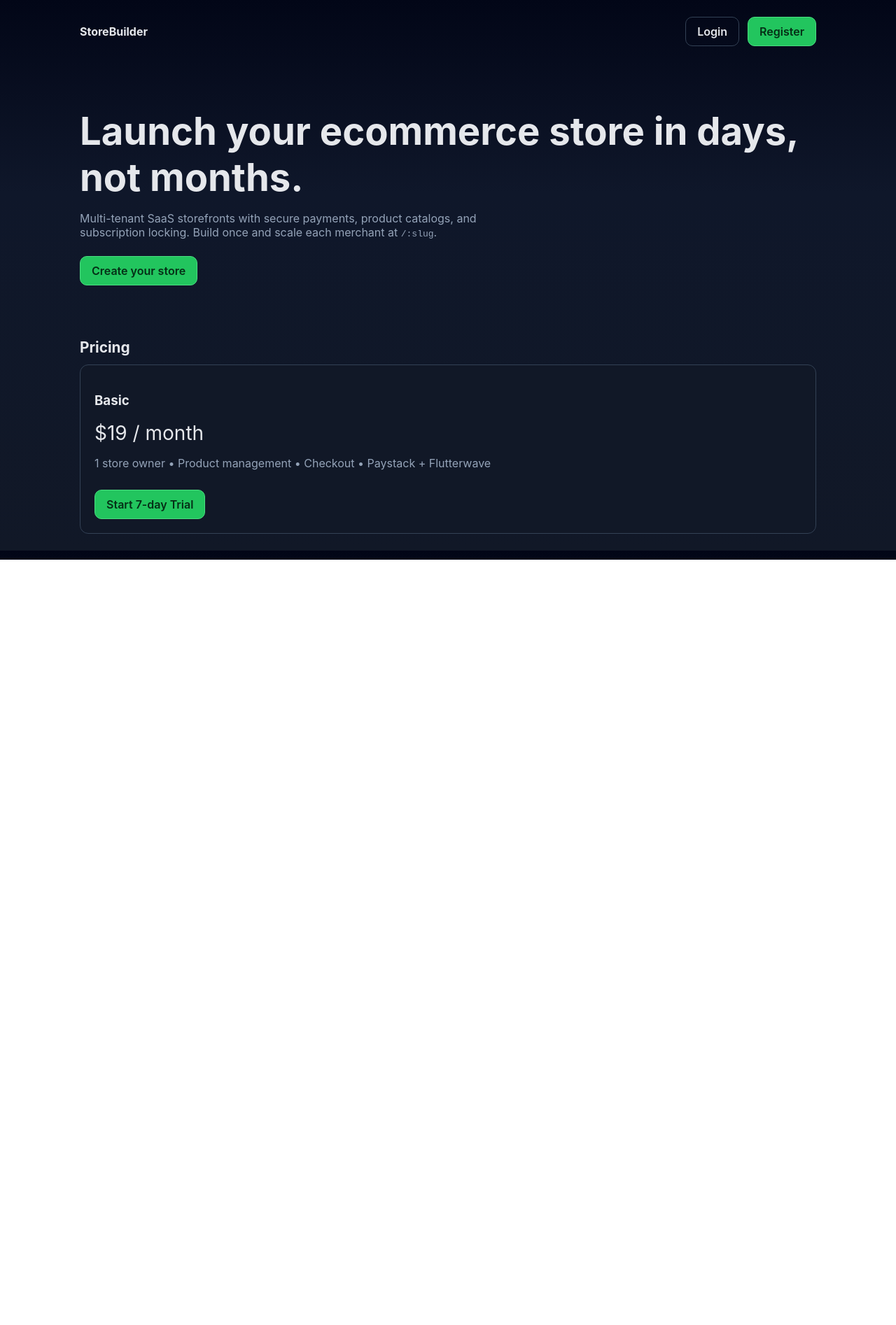
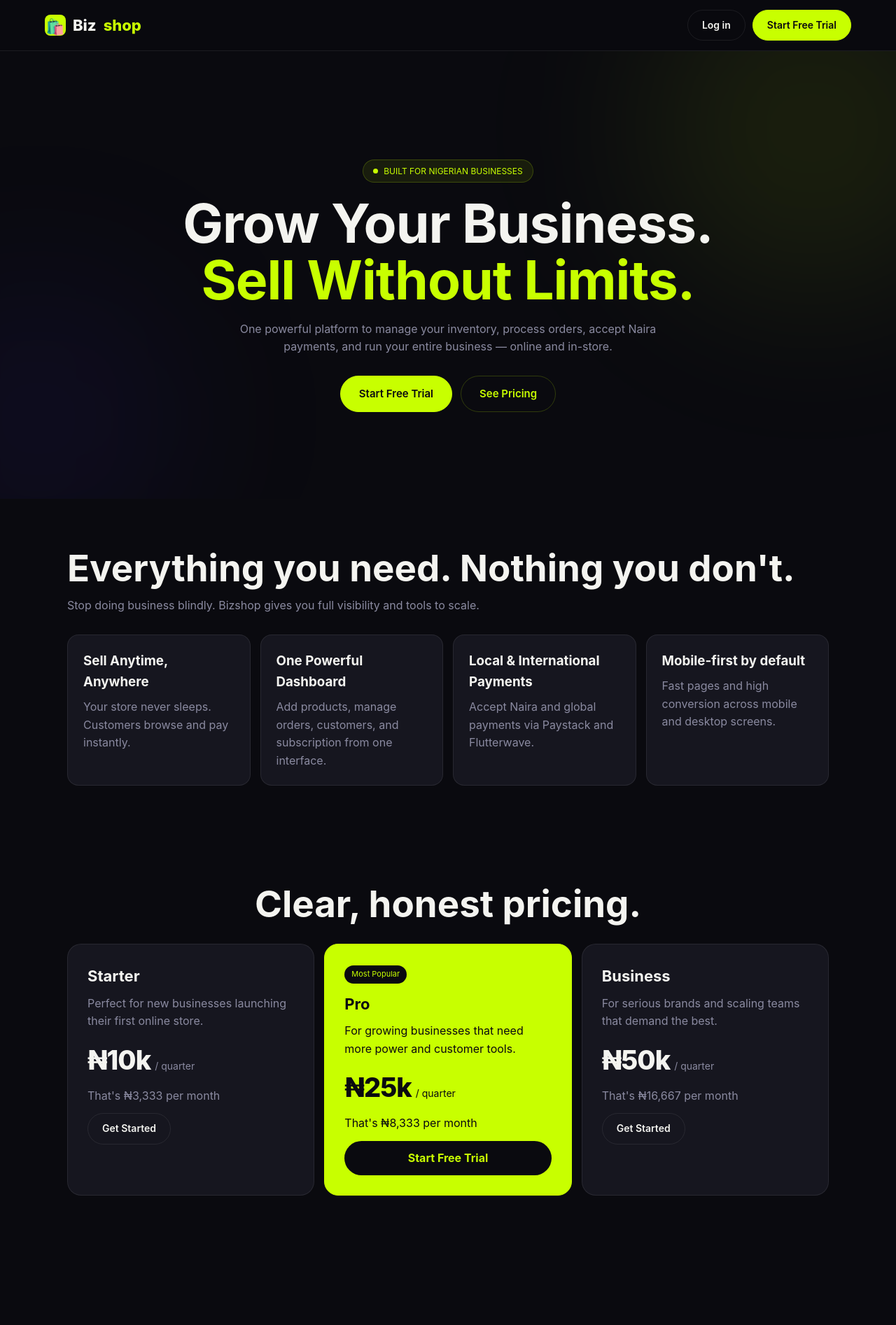
Before and after one commit to jubrilzy/myapp, a Next.js app: page / in a window 1280 px wide. Shown: the top 1894 px of the page at 70% size. Before the commit the page ends 800 px from the top, so only its background shows below. Built offline with nearby package versions, Linux system fonts and the light colour scheme.

Commit message:
Apply Bizshop-style responsive visual redesign across core pages

```diff
--- a/app/globals.css
+++ b/app/globals.css
@@ -1,121 +1,171 @@
 :root {
-  --bg: #0f172a;
-  --panel: #111827;
-  --panel-2: #1f2937;
-  --text: #e5e7eb;
-  --muted: #94a3b8;
-  --primary: #22c55e;
-  --accent: #38bdf8;
-  --border: #334155;
+  --ink: #0a0a0f;
+  --surface: #111118;
+  --card: #16161f;
+  --border: rgba(255,255,255,0.08);
+  --border-hover: rgba(255,255,255,0.15);
+  --lime: #c8ff00;
+  --lime-bg: rgba(200,255,0,0.08);
+  --lime-border: rgba(200,255,0,0.2);
+  --white: #f4f4f0;
+  --muted: #8a8aa0;
+  --shadow: rgba(0,0,0,0.45);
+  --nav-bg: rgba(10,10,15,0.85);
 }
 
 * { box-sizing: border-box; }
+html { scroll-behavior: smooth; }
 body {
   margin: 0;
-  font-family: Inter, Arial, sans-serif;
-  background: linear-gradient(180deg, #020617, #0f172a 35%, #111827);
-  color: var(--text);
+  background: var(--ink);
+  color: var(--white);
+  font-family: 'DM Sans', Inter, Arial, sans-serif;
+  line-height: 1.6;
+}
+a { color: inherit; text-decoration: none; }
+
+.btn {
+  font-size: 14px;
+  font-weight: 600;
+  padding: 10px 20px;
+  border-radius: 999px;
+  border: 1px solid var(--border);
+  cursor: pointer;
+  display: inline-flex;
+  align-items: center;
+  justify-content: center;
+  gap: 8px;
+}
+.btn-primary { background: var(--lime); color: #0a0a0f; border-color: var(--lime); }
+.btn-ghost, .btn-outline { background: transparent; color: var(--white); }
+.btn-outline-lime { background: transparent; color: var(--lime); border: 1px solid var(--lime-border); }
+.btn-lg { padding: 13px 26px; font-size: 15px; }
+.btn-popular {
+  display: block;
+  text-align: center;
+  width: 100%;
+  padding: 12px 18px;
+  border-radius: 999px;
+  background: #0a0a0f;
+  color: var(--lime);
+  font-weight: 700;
 }
 
-a { color: inherit; text-decoration: none; }
+.site-nav {
+  position: sticky;
+  top: 0;
+  z-index: 100;
+  display: flex;
+  justify-content: space-between;
+  align-items: center;
+  padding: 14px clamp(16px, 5vw, 64px);
+  border-bottom: 1px solid var(--border);
+  background: var(--nav-bg);
+  backdrop-filter: blur(10px);
+}
+.nav-logo { display: flex; align-items: center; gap: 10px; font-weight: 800; font-size: 22px; }
+.nav-logo em { color: var(--lime); font-style: normal; }
+.nav-logo-icon { width: 30px; height: 30px; background: var(--lime); color: #111; display: grid; place-items: center; border-radius: 8px; }
+.nav-right { display: flex; gap: 10px; }
 
-.container { max-width: 1100px; margin: 0 auto; padding: 24px; }
-.card { background: var(--panel); border: 1px solid var(--border); border-radius: 12px; }
-.panel-pad { padding: 18px; }
-.btn {
-  display: inline-block;
+.hero { min-height: 80vh; display: grid; place-items: center; padding: 70px 16px 40px; position: relative; overflow: hidden; }
+.hero-inner { max-width: 860px; text-align: center; position: relative; z-index: 2; }
+.hero h1 { font-size: clamp(2.2rem, 6vw, 5rem); line-height: 1.06; letter-spacing: -1px; margin: 0; }
+.hero h1 em { color: var(--lime); font-style: normal; }
+.hero-sub { color: var(--muted); max-width: 620px; margin: 16px auto 28px; }
+.hero-cta { display: flex; gap: 12px; justify-content: center; flex-wrap: wrap; }
+.badge {
+  display: inline-flex;
+  align-items: center;
+  gap: 8px;
+  border-radius: 999px;
+  padding: 6px 14px;
+  background: var(--lime-bg);
+  border: 1px solid var(--lime-border);
+  color: var(--lime);
+  font-size: 12px;
+  text-transform: uppercase;
+  margin-bottom: 18px;
+}
+.badge-dot { width: 7px; height: 7px; border-radius: 50%; background: var(--lime); }
+.blob { position: absolute; border-radius: 50%; filter: blur(120px); pointer-events: none; }
+.blob-1 { width: 480px; height: 480px; background: rgba(200,255,0,0.09); right: -120px; top: -130px; }
+.blob-2 { width: 390px; height: 390px; background: rgba(80,60,255,0.08); left: -140px; bottom: -80px; }
+
+.container-slim { max-width: 1120px; margin: 0 auto; padding: 70px 16px; }
+.section-title { font-size: clamp(2rem, 4.2vw, 3.3rem); line-height: 1.1; margin: 0; }
+.section-desc { color: var(--muted); max-width: 720px; margin-top: 12px; }
+
+.why-grid { display: grid; grid-template-columns: repeat(auto-fit, minmax(230px, 1fr)); gap: 14px; }
+.why-item, .card {
+  background: var(--card);
   border: 1px solid var(--border);
-  padding: 10px 16px;
-  border-radius: 10px;
-  font-weight: 600;
-  cursor: pointer;
+  border-radius: 16px;
+  padding: 22px;
 }
-.btn-primary { background: var(--primary); color: #052e16; border-color: #4ade80; }
-.btn-outline { background: transparent; color: var(--text); }
-.grid { display: grid; gap: 16px; }
-.muted { color: var(--muted); }
-.row-between { display: flex; justify-content: space-between; align-items: center; gap: 16px; }
+.why-item h3 { margin: 0 0 8px; }
+.why-item p { margin: 0; color: var(--muted); }
 
-.nav { display: flex; justify-content: space-between; align-items: center; margin-bottom: 32px; }
-.hero { padding: 56px 0 40px; }
-.hero h1 { font-size: clamp(2rem, 6vw, 3.4rem); margin: 0 0 16px; }
-.hero p { color: var(--muted); max-width: 640px; margin: 0 0 24px; }
-.pricing { grid-template-columns: repeat(auto-fit, minmax(240px, 1fr)); }
-.section-title { margin: 36px 0 12px; font-size: 1.3rem; }
+.pricing { padding: 0 0 40px; }
+.pricing-grid { display: grid; grid-template-columns: repeat(auto-fit, minmax(250px, 1fr)); gap: 14px; }
+.pricing-card { background: var(--card); border: 1px solid var(--border); border-radius: 20px; padding: 28px; }
+.pricing-card.popular { background: var(--lime); color: #0a0a0f; border-color: var(--lime); }
+.pricing-card.popular .plan-name,
+.pricing-card.popular .plan-desc,
+.pricing-card.popular .amount,
+.pricing-card.popular .cycle,
+.pricing-card.popular .plan-monthly { color: #0a0a0f; }
+.popular-tag { display: inline-block; background: #0a0a0f; color: var(--lime); border-radius: 999px; padding: 4px 10px; font-size: 11px; margin-bottom: 12px; }
+.plan-name { margin: 0 0 8px; font-size: 22px; }
+.plan-desc, .plan-monthly { color: var(--muted); margin: 0 0 12px; }
+.plan-price { display: flex; gap: 6px; align-items: baseline; margin-bottom: 8px; }
+.amount { font-size: 38px; font-weight: 800; letter-spacing: -1px; }
+.cycle { color: var(--muted); font-size: 14px; }
 
-.auth-wrap { max-width: 420px; margin: 70px auto; padding: 24px; }
-.auth-wrap h1 { margin-top: 0; }
+.cta-section { padding: 70px 16px 100px; }
+.cta-inner { max-width: 760px; margin: 0 auto; text-align: center; }
+.cta-btns { display: flex; gap: 12px; justify-content: center; flex-wrap: wrap; margin-top: 20px; }
+
+.auth-wrap { max-width: 460px; margin: 70px auto; background: var(--card); border: 1px solid var(--border); border-radius: 18px; padding: 24px; }
 .field { display: grid; gap: 8px; margin-bottom: 14px; }
-input,
-textarea,
-select {
+input, textarea, select {
   width: 100%;
   border: 1px solid var(--border);
-  border-radius: 10px;
-  background: #0b1220;
-  color: var(--text);
-  padding: 10px;
+  border-radius: 12px;
+  background: #0d0d16;
+  color: var(--white);
+  padding: 11px;
   font: inherit;
 }
 
-.dashboard { display: grid; grid-template-columns: 220px 1fr; min-height: 100vh; }
-.sidebar { border-right: 1px solid var(--border); padding: 20px; background: #0b1220; }
-.side-link { display: block; padding: 10px 12px; margin-bottom: 8px; border-radius: 8px; color: var(--muted); }
-.side-link.active, .side-link:hover { background: #1e293b; color: var(--text); }
-.topbar {
-  border-bottom: 1px solid var(--border);
-  padding: 18px 24px;
-  display: flex;
-  align-items: center;
-  justify-content: space-between;
-  gap: 12px;
-}
-.badge {
-  border: 1px solid #14532d;
-  background: #052e16;
-  color: #86efac;
-  font-size: 0.8rem;
-  border-radius: 999px;
-  padding: 5px 10px;
-  font-weight: 600;
-}
+.dashboard { display: grid; grid-template-columns: 240px 1fr; min-height: 100vh; }
+.sidebar { background: #0d0d16; border-right: 1px solid var(--border); padding: 20px; }
+.side-link { display: block; padding: 10px 12px; border-radius: 10px; color: var(--muted); margin-bottom: 8px; }
+.side-link:hover { background: #1b1b28; color: var(--white); }
+.topbar { border-bottom: 1px solid var(--border); padding: 16px 24px; display: flex; justify-content: space-between; align-items: center; gap: 12px; }
 .main { padding: 24px; }
-.stat-grid { grid-template-columns: repeat(auto-fit, minmax(180px, 1fr)); }
+.muted { color: var(--muted); }
+.grid { display: grid; gap: 14px; }
+.stat-grid { grid-template-columns: repeat(auto-fit, minmax(170px, 1fr)); }
+.panel-pad { padding: 18px; }
+.row-between { display: flex; justify-content: space-between; align-items: center; gap: 12px; }
 
 .table-wrap { overflow-x: auto; }
-.table {
-  width: 100%;
-  border-collapse: collapse;
-  min-width: 760px;
-}
-.table th,
-.table td {
-  text-align: left;
-  border-bottom: 1px solid var(--border);
-  padding: 12px 8px;
-  white-space: nowrap;
-}
-.table th { color: var(--muted); font-weight: 600; }
-.link-btn {
-  border: 0;
-  background: none;
-  color: #fca5a5;
-  padding: 0;
-  cursor: pointer;
-}
-.form-grid { max-width: 760px; }
+.table { width: 100%; border-collapse: collapse; min-width: 760px; }
+.table th, .table td { text-align: left; border-bottom: 1px solid var(--border); padding: 12px 8px; white-space: nowrap; }
+.table th { color: var(--muted); }
+.link-btn { border: 0; background: none; color: #ff9ea1; cursor: pointer; padding: 0; }
 
 .store-header { display: flex; justify-content: space-between; align-items: center; padding: 16px 0; }
-.logo { font-size: 1.2rem; font-weight: 700; color: var(--accent); }
+.logo { color: var(--lime); font-weight: 700; font-size: 1.2rem; }
 .product-grid { grid-template-columns: repeat(auto-fit, minmax(220px, 1fr)); }
-.cart-btn { position: relative; }
 .drawer {
   position: fixed;
   top: 0;
   right: 0;
   width: min(360px, 92vw);
   height: 100vh;
-  background: #0b1220;
+  background: #0d0d16;
   border-left: 1px solid var(--border);
   padding: 20px;
   transform: translateX(100%);
@@ -126,6 +176,6 @@ select {
 @media (max-width: 860px) {
   .dashboard { grid-template-columns: 1fr; }
   .sidebar { border-right: 0; border-bottom: 1px solid var(--border); }
-  .topbar,
-  .row-between { flex-direction: column; align-items: flex-start; }
+  .topbar, .row-between { flex-direction: column; align-items: flex-start; }
+  .nav-right { display: none; }
 }
--- a/app/page.tsx
+++ b/app/page.tsx
@@ -1,34 +1,104 @@
 import Link from 'next/link';
+
+const plans = [
+  {
+    name: 'Starter',
+    price: '₦10k',
+    cycle: '/ quarter',
+    monthly: "That's ₦3,333 per month",
+    description: 'Perfect for new businesses launching their first online store.',
+    cta: 'Get Started',
+    featured: false,
+  },
+  {
+    name: 'Pro',
+    price: '₦25k',
+    cycle: '/ quarter',
+    monthly: "That's ₦8,333 per month",
+    description: 'For growing businesses that need more power and customer tools.',
+    cta: 'Start Free Trial',
+    featured: true,
+  },
+  {
+    name: 'Business',
+    price: '₦50k',
+    cycle: '/ quarter',
+    monthly: "That's ₦16,667 per month",
+    description: 'For serious brands and scaling teams that demand the best.',
+    cta: 'Get Started',
+    featured: false,
+  },
+];
 
 export default function LandingPage() {
   return (
-    <div className="container">
-      <nav className="nav">
-        <strong>StoreBuilder</strong>
-        <div style={{ display: 'flex', gap: 12 }}>
-          <Link className="btn btn-outline" href="/login">Login</Link>
-          <Link className="btn btn-primary" href="/register">Register</Link>
+    <>
+      <nav className="site-nav">
+        <Link href="/" className="nav-logo">
+          <span className="nav-logo-icon">🛍️</span> Biz<em>shop</em>
+        </Link>
+        <div className="nav-right">
+          <Link className="btn btn-ghost" href="/login">Log in</Link>
+          <Link className="btn btn-primary" href="/register">Start Free Trial</Link>
         </div>
       </nav>
 
       <section className="hero">
-        <h1>Launch your ecommerce store in days, not months.</h1>
-        <p>
-          Multi-tenant SaaS storefronts with secure payments, product catalogs, and subscription locking.
-          Build once and scale each merchant at <code>/:slug</code>.
-        </p>
-        <Link className="btn btn-primary" href="/register">Create your store</Link>
+        <div className="blob blob-1" />
+        <div className="blob blob-2" />
+        <div className="hero-inner">
+          <div className="badge"><span className="badge-dot" />Built for Nigerian Businesses</div>
+          <h1>Grow Your Business. <em>Sell Without Limits.</em></h1>
+          <p className="hero-sub">
+            One powerful platform to manage your inventory, process orders, accept Naira payments,
+            and run your entire business — online and in-store.
+          </p>
+          <div className="hero-cta">
+            <Link href="/register" className="btn btn-primary btn-lg">Start Free Trial</Link>
+            <a href="#pricing" className="btn btn-outline-lime btn-lg">See Pricing</a>
+          </div>
+        </div>
       </section>
 
-      <h2 className="section-title">Pricing</h2>
-      <section className="grid pricing">
-        <article className="card" style={{ padding: 20 }}>
-          <h3>Basic</h3>
-          <p style={{ fontSize: 28, margin: '8px 0' }}>$19 / month</p>
-          <p style={{ color: 'var(--muted)' }}>1 store owner • Product management • Checkout • Paystack + Flutterwave</p>
-          <Link className="btn btn-primary" style={{ marginTop: 12 }} href="/register">Start 7-day Trial</Link>
-        </article>
+      <section className="why container-slim" id="features">
+        <h2 className="section-title">Everything you need. Nothing you don&apos;t.</h2>
+        <p className="section-desc">Stop doing business blindly. Bizshop gives you full visibility and tools to scale.</p>
+        <div className="why-grid" style={{ marginTop: 28 }}>
+          <article className="why-item"><h3>Sell Anytime, Anywhere</h3><p>Your store never sleeps. Customers browse and pay instantly.</p></article>
+          <article className="why-item"><h3>One Powerful Dashboard</h3><p>Add products, manage orders, customers, and subscription from one interface.</p></article>
+          <article className="why-item"><h3>Local & International Payments</h3><p>Accept Naira and global payments via Paystack and Flutterwave.</p></article>
+          <article className="why-item"><h3>Mobile-first by default</h3><p>Fast pages and high conversion across mobile and desktop screens.</p></article>
+        </div>
       </section>
-    </div>
+
+      <section className="pricing" id="pricing">
+        <div className="container-slim">
+          <h2 className="section-title" style={{ textAlign: 'center' }}>Clear, honest pricing.</h2>
+          <div className="pricing-grid" style={{ marginTop: 28 }}>
+            {plans.map((plan) => (
+              <article key={plan.name} className={`pricing-card ${plan.featured ? 'popular' : ''}`}>
+                {plan.featured ? <span className="popular-tag">Most Popular</span> : null}
+                <h3 className="plan-name">{plan.name}</h3>
+                <p className="plan-desc">{plan.description}</p>
+                <div className="plan-price"><span className="amount">{plan.price}</span><span className="cycle">{plan.cycle}</span></div>
+                <p className="plan-monthly">{plan.monthly}</p>
+                <Link href="/register" className={plan.featured ? 'btn-popular' : 'btn btn-ghost'}>{plan.cta}</Link>
+              </article>
+            ))}
+          </div>
+        </div>
+      </section>
+
+      <section className="cta-section">
+        <div className="cta-inner">
+          <h2 className="section-title">Your store is one click away.</h2>
+          <p className="section-desc">Join Nigerian entrepreneurs already running smarter businesses on Bizshop.</p>
+          <div className="cta-btns">
+            <Link href="/register" className="btn btn-primary btn-lg">Create your store</Link>
+            <Link href="/dashboard" className="btn btn-outline-lime btn-lg">Explore dashboard</Link>
+          </div>
+        </div>
+      </section>
+    </>
   );
 }
```
Also changed, not shown: app/login/page.tsx (+10 -2 lines), app/register/page.tsx (+10 -2 lines).
